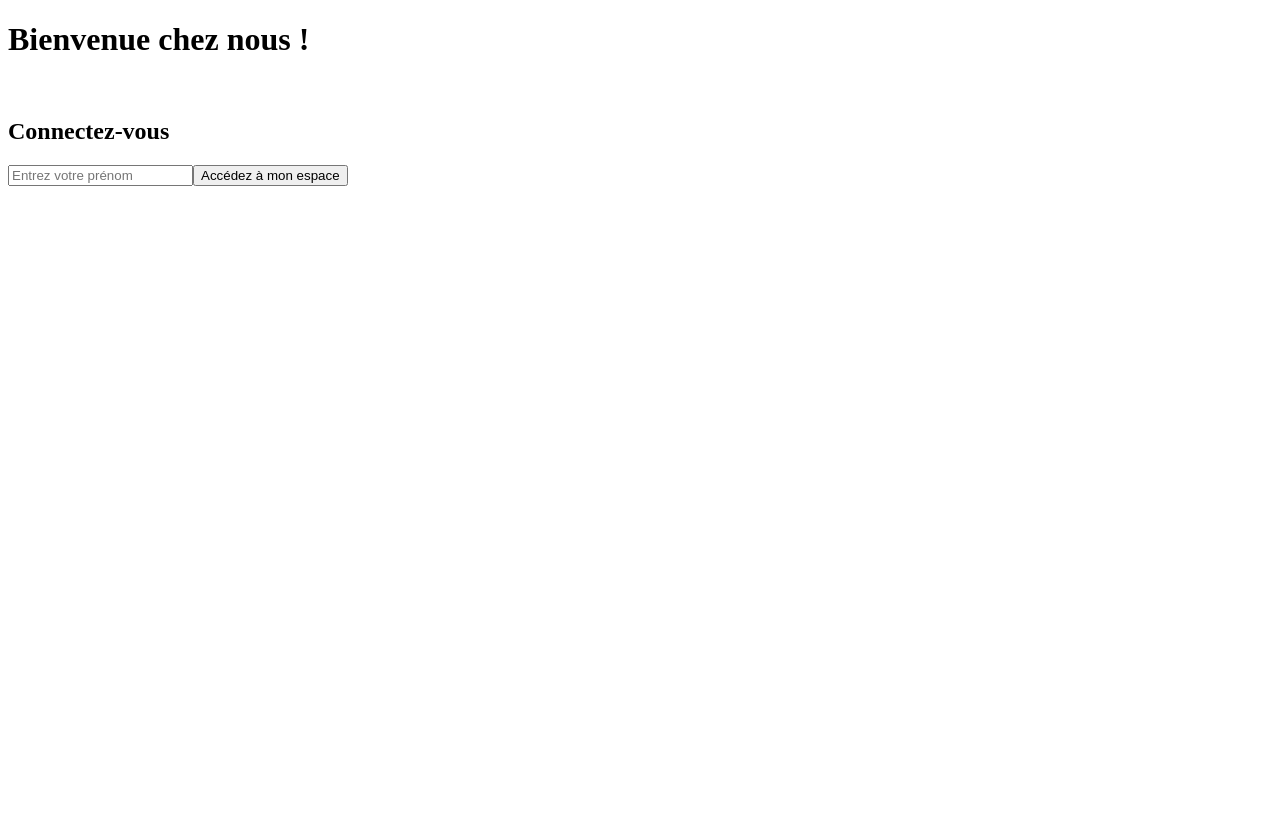
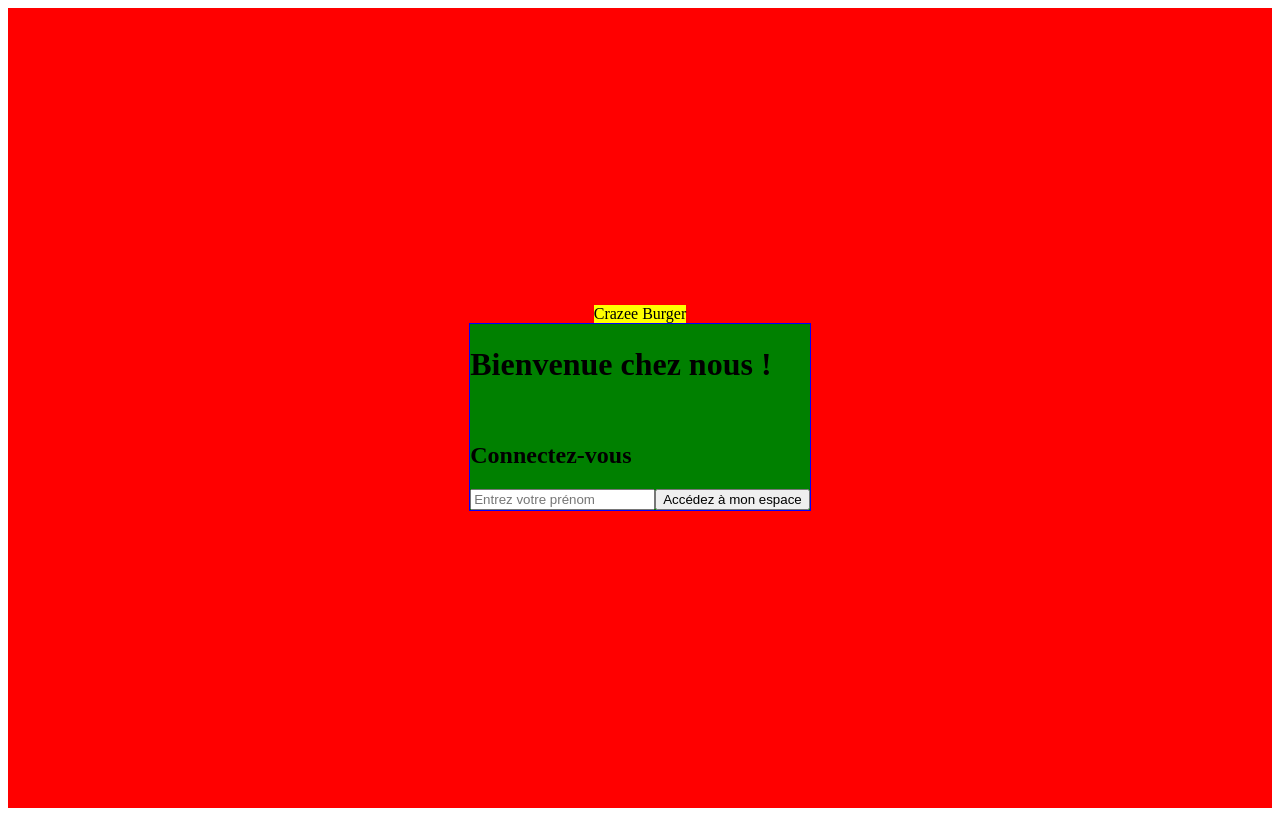
Before and after one commit to nantedev/DodoBurger, a React (Vite) app: page / in a window 1280 px wide. Built offline with nearby package versions, Linux system fonts and the light colour scheme.

Commit message:
💄 F03: LoginPage > add layout

```diff
--- a/src/components/pages/login/LoginForm.jsx
+++ b/src/components/pages/login/LoginForm.jsx
@@ -21,7 +21,7 @@ export default function LoginForm() {
 
      // Affichage
     return (
-    <div>
+    <LoginFormStyled>
         <h1>Bienvenue chez nous !</h1>
         <br />
         <h2>Connectez-vous</h2>
@@ -35,6 +35,11 @@ export default function LoginForm() {
             />
           <button>Accédez à mon espace</button>
         </form>
-    </div>
+    </LoginFormStyled>
   )
 }
+
+const LoginFormStyled = styled.div`
+     border: 1px solid blue;
+     background: green;
+`;
--- a/src/components/pages/login/LoginPage.jsx
+++ b/src/components/pages/login/LoginPage.jsx
@@ -1,7 +1,24 @@
+import styled from "styled-components";
 import LoginForm from "./LoginForm"
+import Logo from "../../reusable-ui/logo";
+
 
 export default function LoginPage() {
 
       // affichage (render)
-    return <LoginForm />
+    return (
+    <LoginPageStyled>
+        <Logo />
+        <LoginForm />
+    </LoginPageStyled>
+    )
 }
+
+const LoginPageStyled  = styled.div`
+  background: red;
+  height: 100vh;
+  display: flex;
+  flex-direction: column;
+  justify-content: center;
+  align-items: center;
+`;
--- /dev/null
+++ b/src/components/reusable-ui/Logo.jsx
@@ -0,0 +1,12 @@
+import React from 'react'
+import styled from 'styled-components';
+
+export default function Logo() {
+  return (
+    <LogoStyled>Crazee Burger</LogoStyled>
+  )
+}
+
+const LogoStyled = styled.div`
+  background: yellow;
+`;
```
